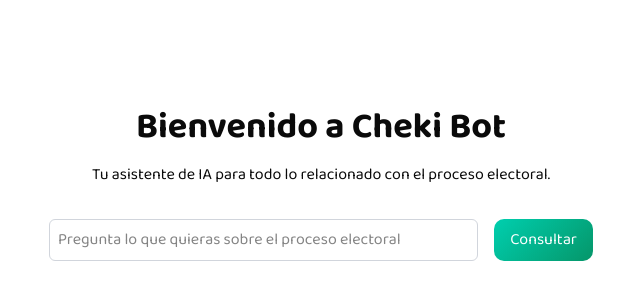
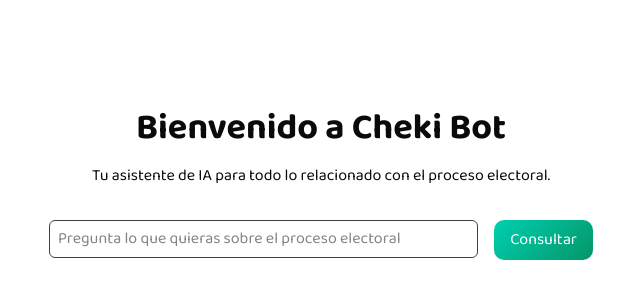
Before and after one commit to Cheki-bot/cheki-bot, a Next.js app: page / in a window 1280 px wide. Shown: the part 216-516 px from the top of the page, without its empty margins (319-959 px from the left). Built offline with nearby package versions, Linux system fonts and the light colour scheme.

Commit message:
Add: text area added

```diff
--- a/src/app/page.tsx
+++ b/src/app/page.tsx
@@ -54,7 +54,7 @@ export default function Home() {
       <div className="w-1/2 flex gap-4">
         <InputComponent
           placeholder="Pregunta lo que quieras sobre el proceso electoral"
-          alt="Buscar"
+          type="largetext"
           value={state.query}
           onChange={(e) =>
             setState((prev) => ({ ...prev, query: e.target.value }))
--- a/src/components/input-component/InputComponent.tsx
+++ b/src/components/input-component/InputComponent.tsx
@@ -1,9 +1,69 @@
+"use client";
+
+import React, { useRef, useEffect } from "react";
+
 interface InputComponentProps {
   placeholder?: string;
-  alt?: string;
-  onChange?: (event: React.ChangeEvent<HTMLInputElement>) => void;
-  value?: string;
+  ariaLabel?: string;
+  type?:
+    | "text"
+    | "email"
+    | "password"
+    | "number"
+    | "search"
+    | "tel"
+    | "url"
+    | "date"
+    | "time"
+    | "largetext";
+  value: string;
+  onChange: (
+    e: React.ChangeEvent<HTMLInputElement | HTMLTextAreaElement>
+  ) => void;
 }
-export const InputComponent = ({ placeholder, alt, onChange, value }: InputComponentProps) => {
-  return <input placeholder={placeholder} alt={alt} className="border border-gray-300 p-2 rounded-md w-full" onChange={onChange} value={value} />;
+
+export const InputComponent = ({
+  placeholder,
+  ariaLabel,
+  value,
+  onChange,
+  type = "text",
+}: InputComponentProps) => {
+  const textareaRef = useRef<HTMLTextAreaElement>(null);
+
+  const handleInput = () => {
+    const el = textareaRef.current;
+    if (el) {
+      el.style.height = "auto";
+      el.style.height = `${el.scrollHeight}px`;
+    }
+  };
+
+  useEffect(() => {
+    if (type === "largetext") {
+      handleInput();
+    }
+  }, [value, type]);
+
+  return type === "largetext" ? (
+    <textarea
+      ref={textareaRef}
+      placeholder={placeholder}
+      aria-label={ariaLabel}
+      className="max-h-40 border border-neutral-700 px-2 py-1.5 rounded-md w-full resize-none overflow-y-auto scrollbar-thin scrollbar-thumb-neutral-700 scrollbar-track-neutral-900"
+      rows={1}
+      onInput={handleInput}
+      value={value}
+      onChange={onChange}
+    />
+  ) : (
+    <input
+      placeholder={placeholder}
+      aria-label={ariaLabel}
+      type={type}
+      value={value}
+      onChange={onChange}
+      className="border border-gray-300 p-2 rounded-md w-full"
+    />
+  );
 };
```
